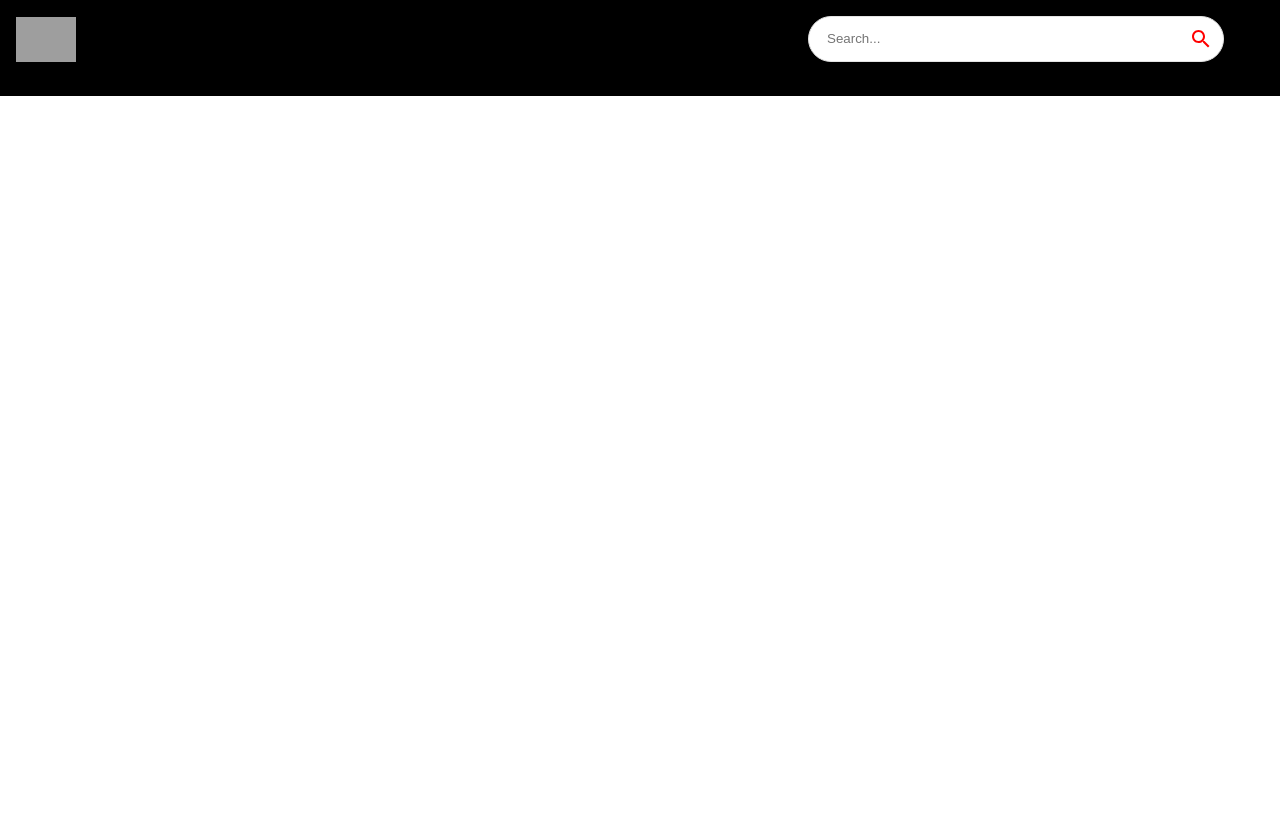
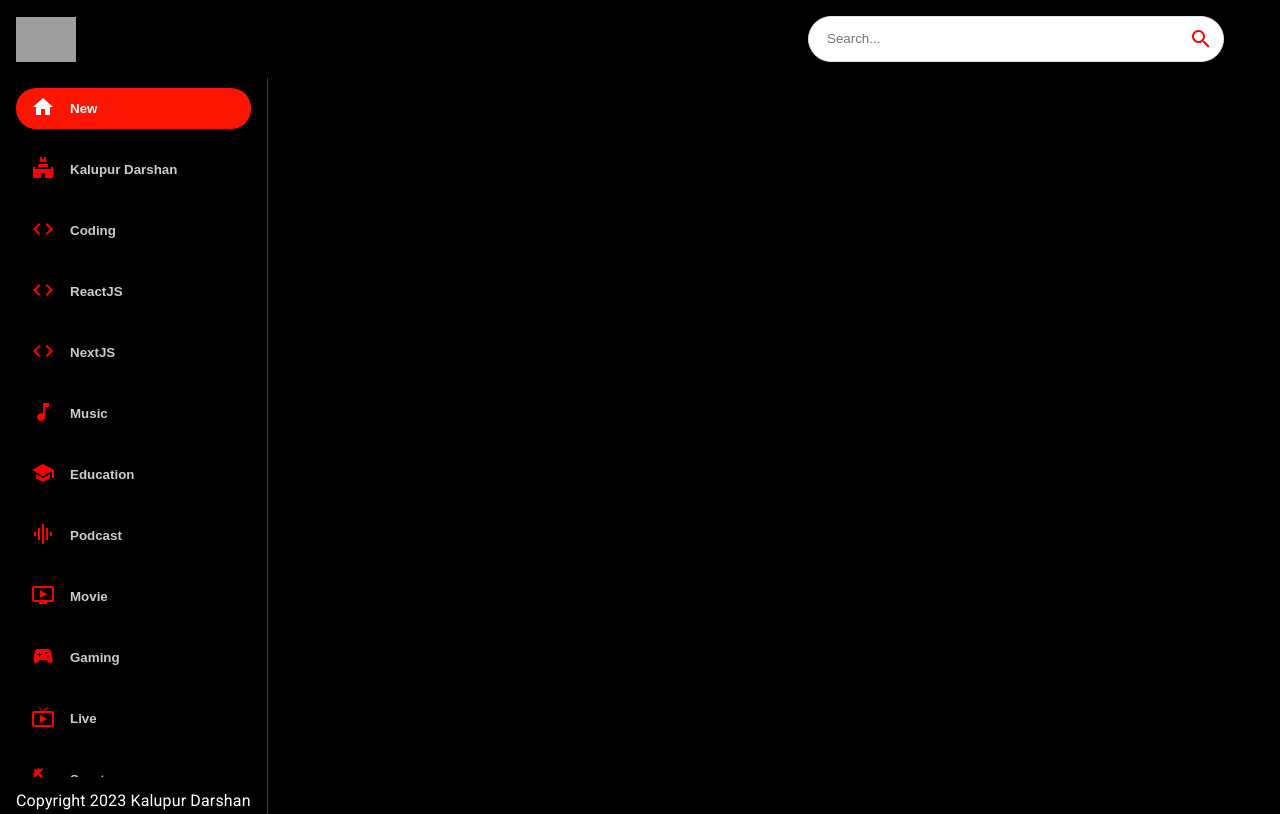
Before and after one commit to DeepPatel2142/youtube_clone, a React (Create React App) app: page / in a window 1280 px wide. Built offline with nearby package versions, Linux system fonts and the light colour scheme; grey boxes are pictures that could not be loaded.

Commit message:
completed sidebar for clone

```diff
--- a/src/components/Feed.jsx
+++ b/src/components/Feed.jsx
@@ -1,8 +1,19 @@
-import React from 'react'
+import { useState, useEffect } from 'react';
+import { Box, Stack, Typography } from '@mui/material';
+import Sidebar from './Sidebar';
 
-const Feed = () => {
+const  Feed = () => {
   return (
-    <div>Feed</div>
+    <Stack sx={{flexDirection: { sx: "column", md: "row"}}}>
+      <Box
+        sx={{height: { sx: 'auto', md: '92vh'}, borderRight: '1px solid #3d3d3d', px: { sx: 0, md: 2}}}
+      >
+        <Sidebar/>
+        <Typography className="copyright" varient="body2" sx={{mt: 1.5, color: '#fff'}}>
+          Copyright 2023 Kalupur Darshan
+        </Typography>
+      </Box>
+    </Stack>
   )
 }
 
--- /dev/null
+++ b/src/components/Sidebar.jsx
@@ -0,0 +1,39 @@
+import { Stack } from '@mui/material';
+
+import { categories } from '../utils/constants';
+const selectedCategory = 'New';
+
+const Sidebar = () => (
+  <Stack
+    direction="row"
+    sx={{
+        overflowY: 'auto',
+        height: { sx: 'auto', md: '95%'},
+        flexDirection: {md: 'column'}
+    }}
+  >
+    {categories.map((category) => (
+        <button
+            className='category-btn'
+            style={{
+                background: category.name === selectedCategory && '#FC1503',
+                color: 'white'
+            }}
+            key= {category.name}
+        >
+            <span
+                style={{color: category.name === selectedCategory ? 'white' : 'red', marginRight: '15px'}}
+            >
+                {category.icon}
+            </span>
+            <span
+                style={{opacity: category.name === selectedCategory ? '1' : '0.8'}}
+            >
+                {category.name}
+            </span>
+        </button>
+    ))}
+  </Stack>
+)
+
+export default Sidebar
--- a/src/components/index.js
+++ b/src/components/index.js
@@ -4,3 +4,4 @@
 export {default as ChannelDetail} from './ChannelDetail';
 export {default as SearchFeed} from './SearchFeed';
 export {default as SearchBar} from './SearchBar';
+export {default as Sidebar} from './Sidebar';
--- a/src/utils/constants.js
+++ b/src/utils/constants.js
@@ -10,13 +10,13 @@
 import GraphicEqIcon from '@mui/icons-material/GraphicEq';
 import TheaterComedyIcon from '@mui/icons-material/TheaterComedy';
 import FitnessCenterIcon from '@mui/icons-material/FitnessCenter';
+import TempleHinduIcon from '@mui/icons-material/TempleHindu';
 import DeveloperModeIcon from '@mui/icons-material/DeveloperMode';
-
 export const logo = 'https://i.ibb.co/s9Qys2j/logo.png';
 
 export const categories = [
   { name: 'New', icon: <HomeIcon />, },
-  { name: 'JS Mastery', icon: <CodeIcon />, },
+  { name: 'Kalupur Darshan', icon: <TempleHinduIcon />, },
   { name: 'Coding', icon: <CodeIcon />, },
   { name: 'ReactJS', icon: <CodeIcon />, },
   { name: 'NextJS', icon: <CodeIcon />, },
```
